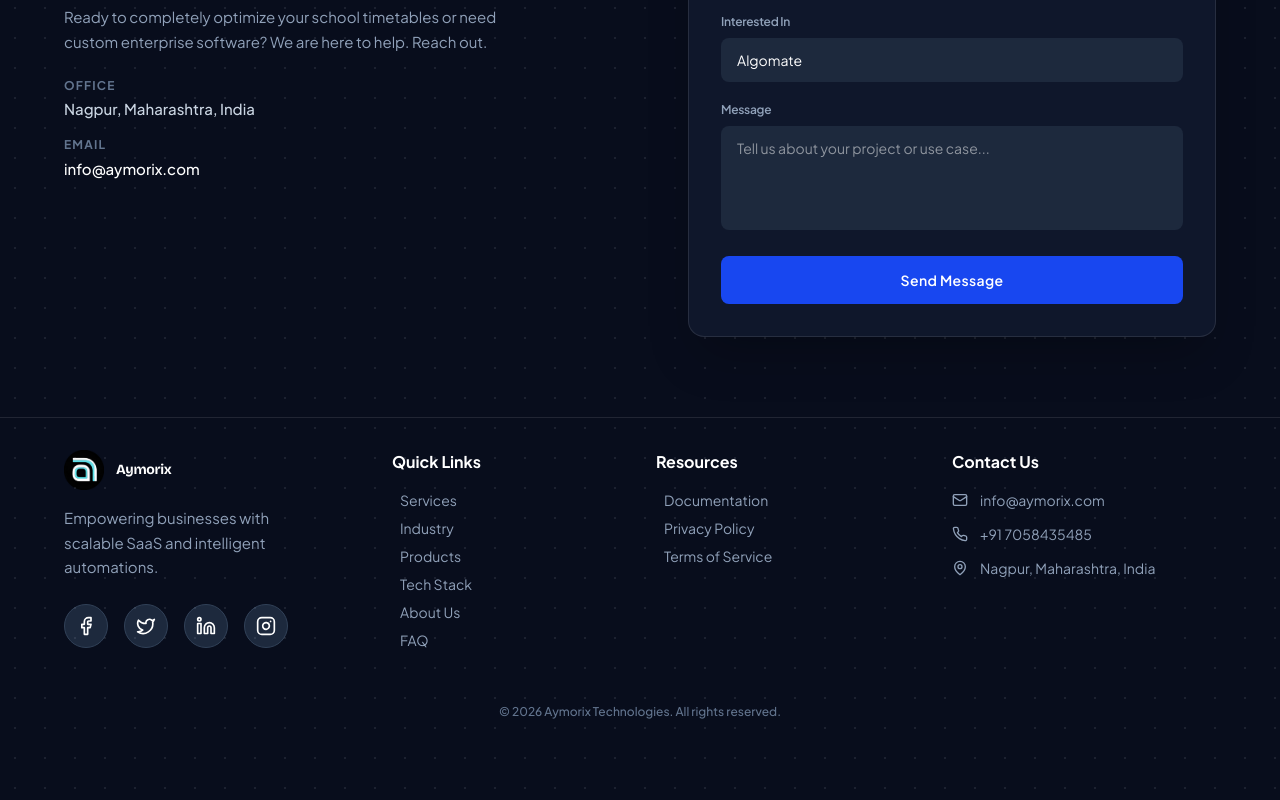
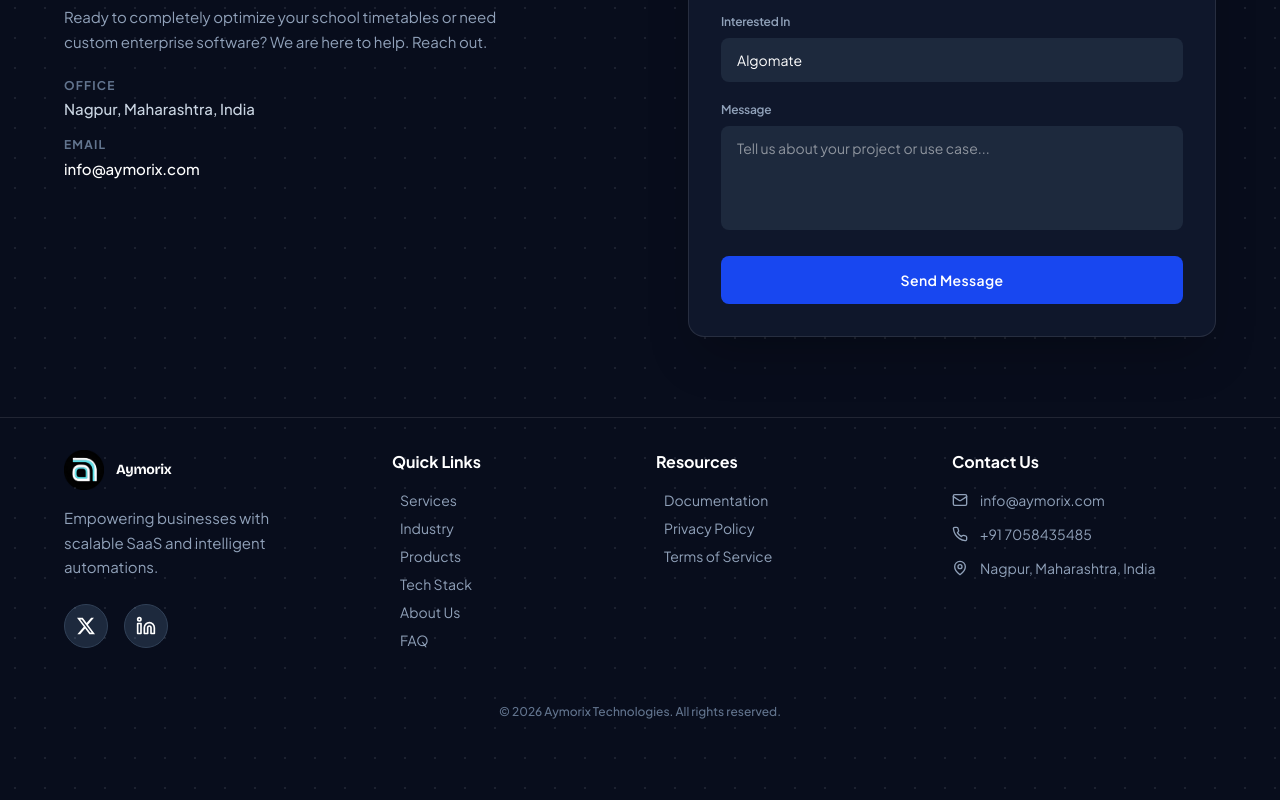
Before and after one commit to Mayuraglawe/Aymorix, a Next.js app: page / in a window 1280 px wide. Shown: the part 6263-7063 px from the top of the page. Built offline with nearby package versions, Linux system fonts and the light colour scheme.

Commit message:
updated the social media link

```diff
--- a/src/components/layout/Footer.tsx
+++ b/src/components/layout/Footer.tsx
@@ -2,7 +2,7 @@
 
 import Image from 'next/image';
 import Link from 'next/link';
-import { Facebook, Twitter, Linkedin, Instagram, Youtube, Github, Mail, Phone, MapPin } from 'lucide-react';
+import { Facebook, Twitter, Linkedin, Instagram, Youtube, Github, Mail, Phone, MapPin, X } from 'lucide-react';
 import { useState } from 'react';
 
 export default function Footer() {
@@ -174,18 +174,20 @@
                         Empowering businesses with scalable SaaS and intelligent automations.
                     </p>
                     <div className="flex flex-wrap gap-4 mb-6">
-                        <a href="https://facebook.com/aymorix" target="_blank" rel="noopener noreferrer" aria-label="Facebook" className="rounded-full bg-slate-800 border border-slate-700 w-11 h-11 flex items-center justify-center hover:bg-brand hover:border-brand transition-colors">
+                        {/* <a href="https://facebook.com/aymorix" target="_blank" rel="noopener noreferrer" aria-label="Facebook" className="rounded-full bg-slate-800 border border-slate-700 w-11 h-11 flex items-center justify-center hover:bg-brand hover:border-brand transition-colors">
                             <Facebook size={20} className="text-white" />
+                        </a> */}
+                        <a href="https://x.com/aymorix_tech" target="_blank" rel="noopener noreferrer" aria-label="X" className="rounded-full bg-slate-800 border border-slate-700 w-11 h-11 flex items-center justify-center hover:bg-brand hover:border-brand transition-colors">
+                            <svg width="18" height="18" viewBox="0 0 24 24" fill="currentColor" className="text-white">
+                                <path d="M18.901 1.153h3.68l-8.04 9.19L24 22.846h-7.406l-5.8-7.584-6.638 7.584H.474l8.6-9.83L0 1.154h7.594l5.243 6.932ZM17.61 20.644h2.039L6.486 3.24H4.298Z" />
+                            </svg>
                         </a>
-                        <a href="https://twitter.com/aymorix" target="_blank" rel="noopener noreferrer" aria-label="Twitter" className="rounded-full bg-slate-800 border border-slate-700 w-11 h-11 flex items-center justify-center hover:bg-brand hover:border-brand transition-colors">
-                            <Twitter size={20} className="text-white" />
-                        </a>
-                        <a href="https://linkedin.com/company/aymorix" target="_blank" rel="noopener noreferrer" aria-label="LinkedIn" className="rounded-full bg-slate-800 border border-slate-700 w-11 h-11 flex items-center justify-center hover:bg-brand hover:border-brand transition-colors">
+                        <a href="https://linkedin.com/company/aymorix-technologies" target="_blank" rel="noopener noreferrer" aria-label="LinkedIn" className="rounded-full bg-slate-800 border border-slate-700 w-11 h-11 flex items-center justify-center hover:bg-brand hover:border-brand transition-colors">
                             <Linkedin size={20} className="text-white" />
                         </a>
-                        <a href="https://instagram.com/aymorix" target="_blank" rel="noopener noreferrer" aria-label="Instagram" className="rounded-full bg-slate-800 border border-slate-700 w-11 h-11 flex items-center justify-center hover:bg-brand hover:border-brand transition-colors">
+                        {/* <a href="https://instagram.com/" target="_blank" rel="noopener noreferrer" aria-label="Instagram" className="rounded-full bg-slate-800 border border-slate-700 w-11 h-11 flex items-center justify-center hover:bg-brand hover:border-brand transition-colors">
                             <Instagram size={20} className="text-white" />
-                        </a>
+                        </a> */}
                         {/* <a href="https://youtube.com/aymorix" target="_blank" rel="noopener noreferrer" aria-label="YouTube" className="rounded-full bg-slate-800 border border-slate-700 w-11 h-11 flex items-center justify-center hover:bg-brand hover:border-brand transition-colors">
                             <Youtube size={20} className="text-white" />
                         </a> */}
```
